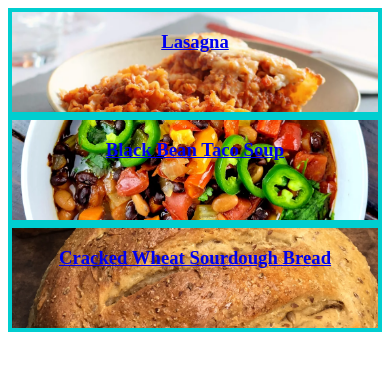
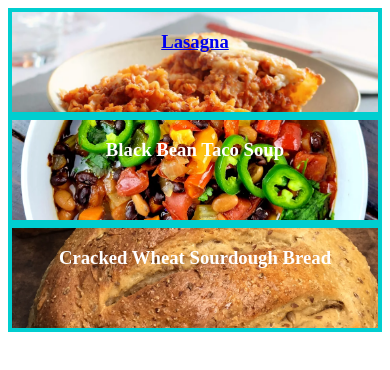
Before and after one commit to Chomp6/odin-recipes, a plain HTML site: page index.html in a window 390 px wide. Drawn offline with Linux system fonts and the light colour scheme.

Commit message:
fixing text-decoration on mobile

```diff
--- a/index.html
+++ b/index.html
@@ -11,18 +11,18 @@
 
 <body>
 
-    <div class="flex-container">
+    <div class="flex-container"class="recipe">
         <a href="recipes/lasagna.html">
             <div id="lasagna">
                 <h3>Lasagna</h3>
             </div>
         </a>
-        <a href="recipes/blackBeanTacoSoup.html">
+        <a href="recipes/blackBeanTacoSoup.html" class="recipe">
             <div id="tacosoup">
                 <h3>Black Bean Taco Soup</h3>
             </div>
         </a>
-        <a href="recipes/sourdoughBread.html">
+        <a href="recipes/sourdoughBread.html" class="recipe" >
             <div id="sourdough">
                 <h3>Cracked Wheat Sourdough Bread</h3>
             </div>
--- a/styles.css
+++ b/styles.css
@@ -11,6 +11,11 @@
 #sourdough {
     background-image: url(images/sourdoughBread.webp)
 }
+
+.recipe {
+    text-decoration: none!important;
+    color: #FFFFFF;
+}
 .flex-container {
     display: flex;
     flex-direction: column;
@@ -23,7 +28,6 @@
     text-align: center;
     background-size: cover;
     background-position: center;
-    text-decoration: none;
 }
 /*
 .recipe {
```
